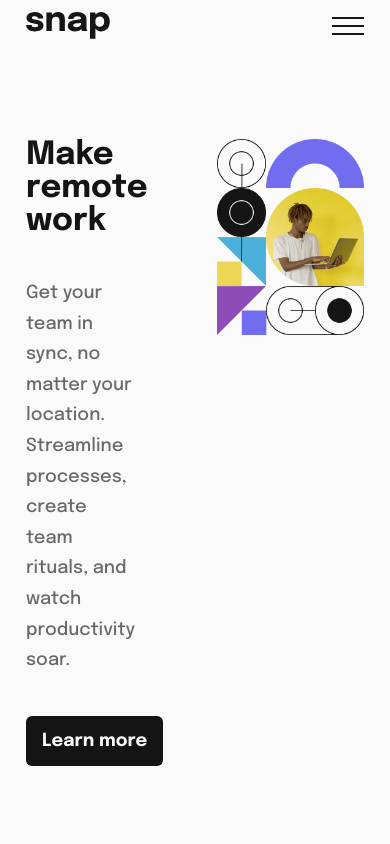
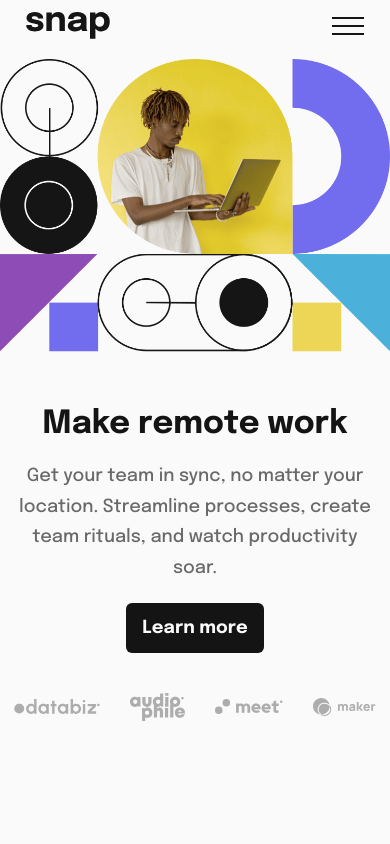
Before and after one commit to MichaelShawUK/frontend-mentor, a React (Vite) app: page / in a window 390 px wide. Shown: the top 844 px of the page. Built offline with nearby package versions, Linux system fonts and the light colour scheme.

Commit message:
Rearrange content for mobile device width

```diff
--- a/src/projects/junior/intro-section-with-dropdown-navigation-main/src/components/Main.tsx
+++ b/src/projects/junior/intro-section-with-dropdown-navigation-main/src/components/Main.tsx
@@ -3,8 +3,14 @@ import audiophile from "../assets/images/client-audiophile.svg";
 import meet from "../assets/images/client-meet.svg";
 import maker from "../assets/images/client-maker.svg";
 import desktopHero from "../assets/images/image-hero-desktop.png";
+import mobileHero from "../assets/images/image-hero-mobile.png";
+import ViewModeContext from "../context/ViewModeContext";
+import { useContext } from "react";
 
 function Main() {
+  const viewMode = useContext(ViewModeContext);
+
+  const hero = viewMode === "MOBILE" ? mobileHero : desktopHero;
   return (
     <main>
       <div className="summary">
@@ -15,14 +21,22 @@ function Main() {
         </p>
         <button>Learn more</button>
         <section className="clients">
-          <img src={databiz} />
-          <img src={audiophile} />
-          <img src={meet} />
-          <img src={maker} />
+          <a href="">
+            <img src={databiz} />
+          </a>
+          <a href="">
+            <img src={audiophile} />
+          </a>
+          <a href="">
+            <img src={meet} />
+          </a>
+          <a href="">
+            <img src={maker} />
+          </a>
         </section>
       </div>
       <div className="hero">
-        <img src={desktopHero} />
+        <img src={hero} />
       </div>
     </main>
   );
--- a/src/projects/junior/intro-section-with-dropdown-navigation-main/src/styles/css/index.css
+++ b/src/projects/junior/intro-section-with-dropdown-navigation-main/src/styles/css/index.css
@@ -62,11 +62,13 @@ main .hero img {
 
 .clients {
   display: flex;
-  align-items: baseline;
-  gap: 30px 10px;
+  align-items: center;
+  gap: 30px;
   justify-content: space-between;
-  flex-wrap: wrap;
   margin-right: 50px;
+}
+.clients img {
+  width: 100%;
 }
 
 .summary {
@@ -75,6 +77,30 @@ main .hero img {
   flex-shrink: 5;
 }
 
+@media (width <= 768px) {
+  main {
+    flex-direction: column-reverse;
+    margin: 20px 0 0 0;
+  }
+  main h1 {
+    margin-bottom: 20px;
+  }
+  main p {
+    margin: 0 14px;
+    margin-bottom: 20px;
+  }
+  main button {
+    margin-bottom: 40px;
+  }
+  .summary {
+    max-width: none;
+    text-align: center;
+    margin-top: 40px;
+  }
+  .clients {
+    margin: 0 14px;
+  }
+}
 .dropdown-nav {
   display: flex;
   justify-content: space-between;
--- a/src/projects/junior/intro-section-with-dropdown-navigation-main/src/styles/scss/_main.scss
+++ b/src/projects/junior/intro-section-with-dropdown-navigation-main/src/styles/scss/_main.scss
@@ -47,11 +47,14 @@ main {
 
 .clients {
   display: flex;
-  align-items: baseline;
-  gap: 30px 10px;
+  align-items: center;
+  gap: 30px;
   justify-content: space-between;
-  flex-wrap: wrap;
   margin-right: 50px;
+
+  img {
+    width: 100%;
+  }
 }
 
 .summary {
@@ -59,3 +62,33 @@ main {
   max-width: 550px;
   flex-shrink: 5;
 }
+
+@media (width <= 768px) {
+  main {
+    flex-direction: column-reverse;
+    margin: 20px 0 0 0;
+
+    h1 {
+      margin-bottom: 20px;
+    }
+
+    p {
+      margin: 0 14px;
+      margin-bottom: 20px;
+    }
+
+    button {
+      margin-bottom: 40px;
+    }
+  }
+
+  .summary {
+    max-width: none;
+    text-align: center;
+    margin-top: 40px;
+  }
+
+  .clients {
+    margin: 0 14px;
+  }
+}
```
Also changed, not shown: 1 other file (tests, documents, lock files or other folders).
